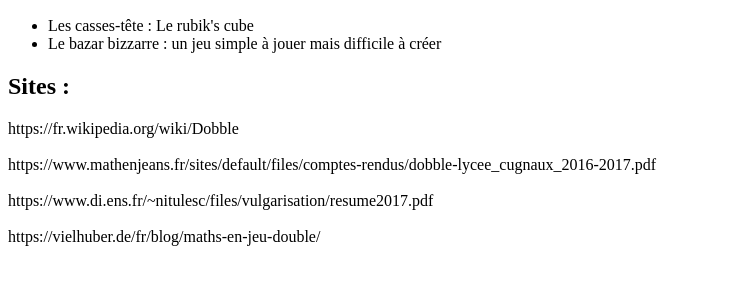
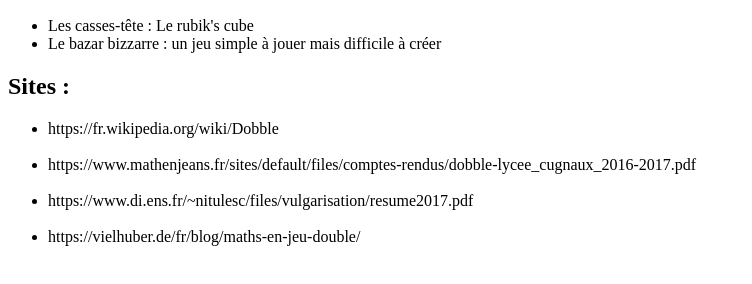
Before and after one commit to Laurap254/Laurap254.github.io, a plain HTML site: page index.html in a window 1280 px wide. Shown: the part 144-428 px from the top of the page, without its empty margins (0-752 px from the left). Drawn offline with Linux system fonts and the light colour scheme.

Commit message:
Update index.html

```diff
--- a/index.html
+++ b/index.html
@@ -13,12 +13,13 @@
               <li> Le bazar bizzarre : un jeu simple à jouer mais difficile à créer </li>
           </ul>
       <h2> Sites : </h2>
-      <p> <a> https://fr.wikipedia.org/wiki/Dobble </a> <br>
+      <ul>
+          <li><a> https://fr.wikipedia.org/wiki/Dobble </a> <br> </li>
           <br>
-          <a> https://www.mathenjeans.fr/sites/default/files/comptes-rendus/dobble-lycee_cugnaux_2016-2017.pdf </a> <br>
+          <li><a> https://www.mathenjeans.fr/sites/default/files/comptes-rendus/dobble-lycee_cugnaux_2016-2017.pdf </a> <br> </li>
           <br>
-          <a> https://www.di.ens.fr/~nitulesc/files/vulgarisation/resume2017.pdf </a> <br>
+          <li><a> https://www.di.ens.fr/~nitulesc/files/vulgarisation/resume2017.pdf </a> <br> </li>
           <br>
-          <a> https://vielhuber.de/fr/blog/maths-en-jeu-double/ </a> </p>
+          <li> <a> https://vielhuber.de/fr/blog/maths-en-jeu-double/ </a> </li> </p>
   </body>
 </html>
```
